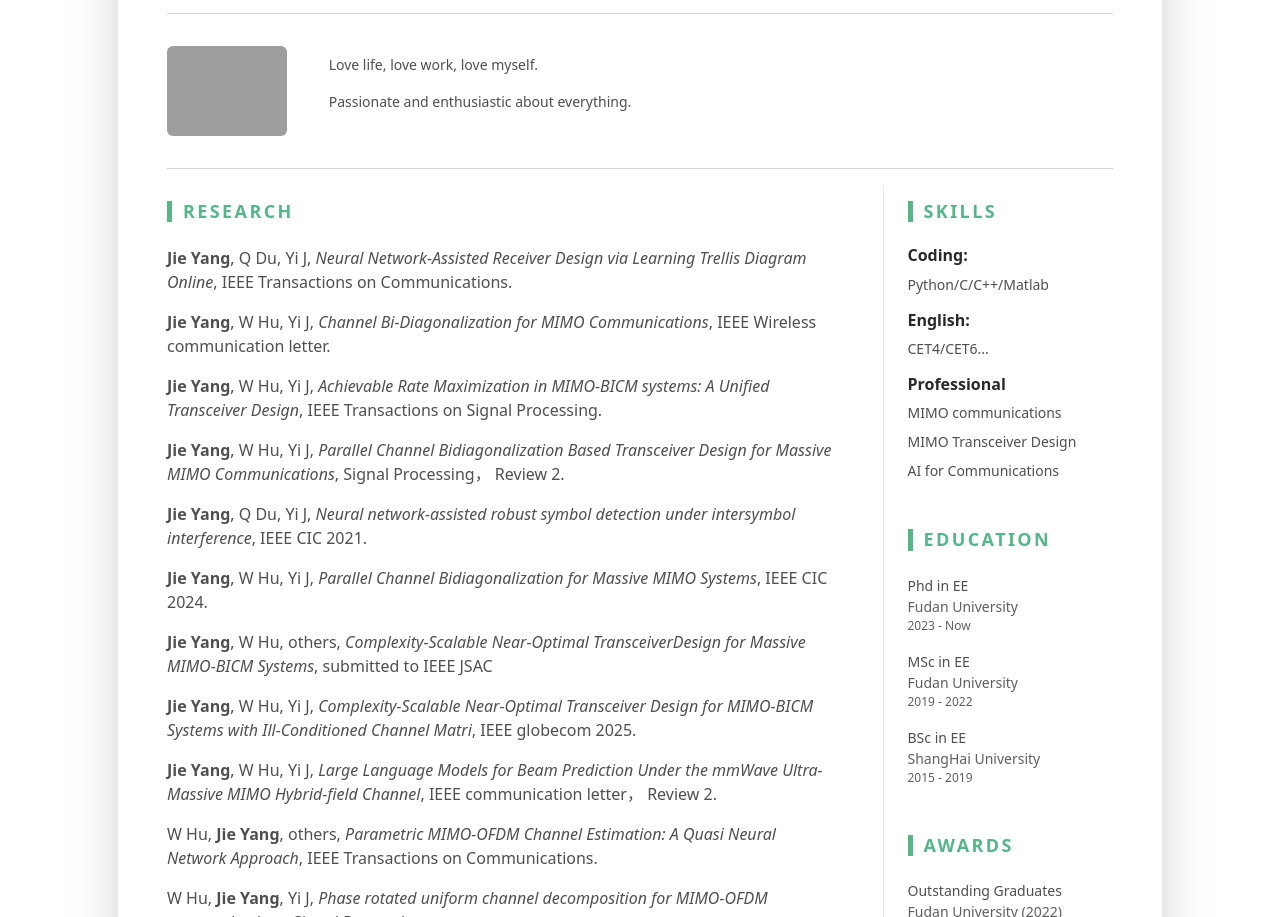
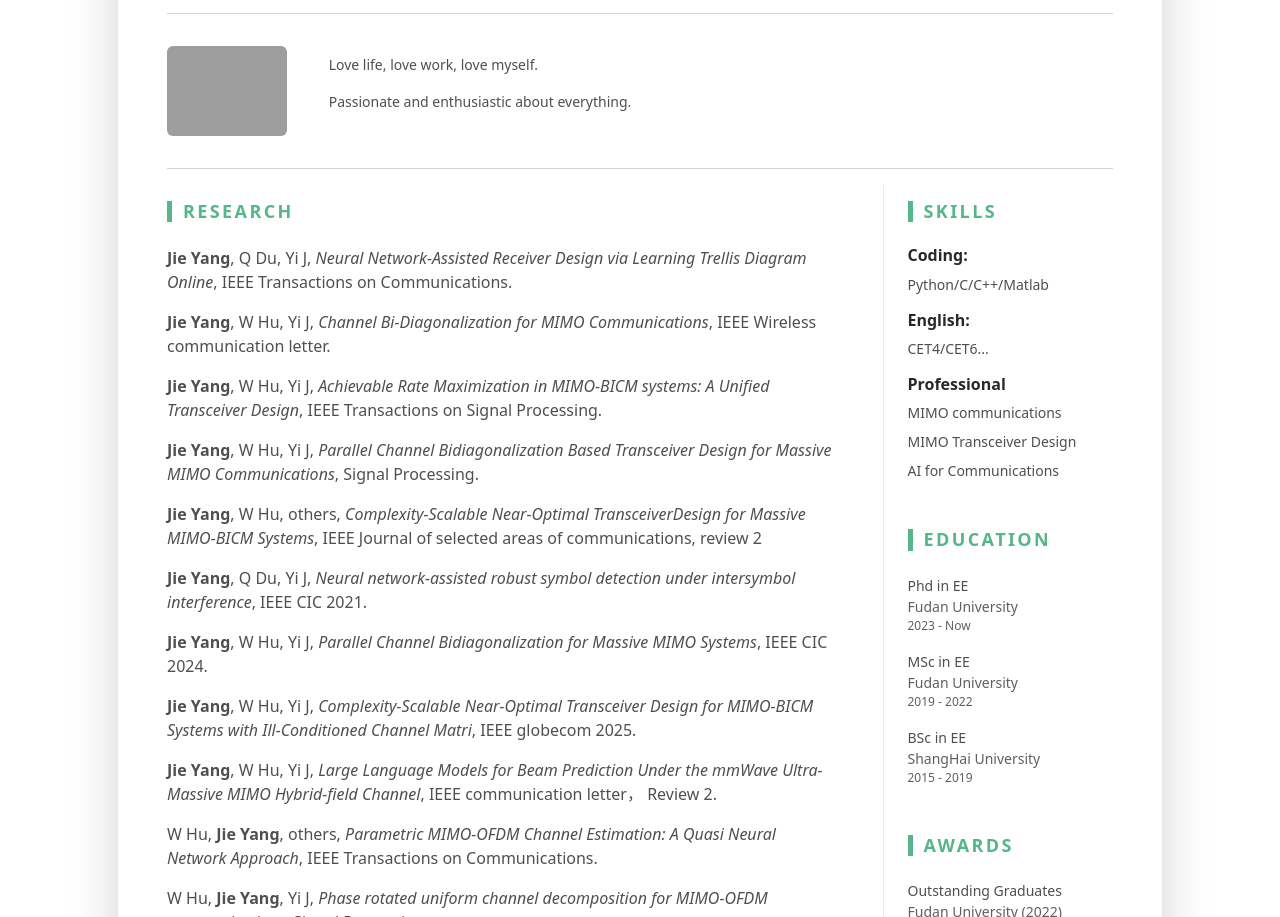
Before and after one commit to JayYang-Fdu/JayYang-Fdu.github.io, a plain HTML site: page index.html in a window 1280 px wide. Shown: the part 183-1100 px from the top of the page. Drawn offline with nearby package versions, Linux system fonts and the light colour scheme; files that its build step writes are made by us from their sources; grey boxes are pictures that could not be loaded.

Commit message:
Update index.html

```diff
--- a/index.html
+++ b/index.html
@@ -67,10 +67,10 @@
 								<p><b>Jie Yang</b>, Q Du, Yi J, <i>Neural Network-Assisted Receiver Design via Learning Trellis Diagram Online</i>, IEEE Transactions on Communications. </p>
 								<p><b>Jie Yang</b>, W Hu, Yi J, <i>Channel Bi-Diagonalization for MIMO Communications</i>, IEEE Wireless communication letter. </p>
 								<p><b>Jie Yang</b>, W Hu, Yi J, <i>Achievable Rate Maximization in MIMO-BICM systems: A Unified Transceiver Design</i>, IEEE Transactions on Signal Processing. </p>
-								<p><b>Jie Yang</b>, W Hu, Yi J, <i>Parallel Channel Bidiagonalization Based Transceiver Design for Massive MIMO Communications</i>, Signal Processing， Review 2. </p>
+								<p><b>Jie Yang</b>, W Hu, Yi J, <i>Parallel Channel Bidiagonalization Based Transceiver Design for Massive MIMO Communications</i>, Signal Processing. </p>
+								<p><b>Jie Yang</b>, W Hu, others, <i> Complexity-Scalable Near-Optimal TransceiverDesign for Massive MIMO-BICM Systems</i>, IEEE Journal of selected areas of communications, review 2</p>
 								<p><b>Jie Yang</b>, Q Du, Yi J, <i>Neural network-assisted robust symbol detection under intersymbol interference</i>, IEEE CIC 2021. </p>
 								<p><b>Jie Yang</b>, W Hu, Yi J, <i>Parallel Channel Bidiagonalization for Massive MIMO Systems</i>, IEEE CIC 2024. </p>
-								<p><b>Jie Yang</b>, W Hu, others, <i> Complexity-Scalable Near-Optimal TransceiverDesign for Massive MIMO-BICM Systems</i>, submitted to IEEE JSAC </p>
 								<p><b>Jie Yang</b>, W Hu, Yi J, <i>Complexity-Scalable Near-Optimal Transceiver Design for MIMO-BICM Systems with Ill-Conditioned Channel Matri</i>, IEEE globecom 2025. </p>
 								<p><b>Jie Yang</b>, W Hu, Yi J, <i>Large Language Models for Beam Prediction Under the mmWave Ultra-Massive MIMO Hybrid-field Channel</i>, IEEE communication letter， Review 2. </p>
 								<p>W Hu, <b>Jie Yang</b>, others, <i>Parametric MIMO-OFDM Channel Estimation: A Quasi Neural Network Approach</i>, IEEE Transactions on Communications. </p>
```
